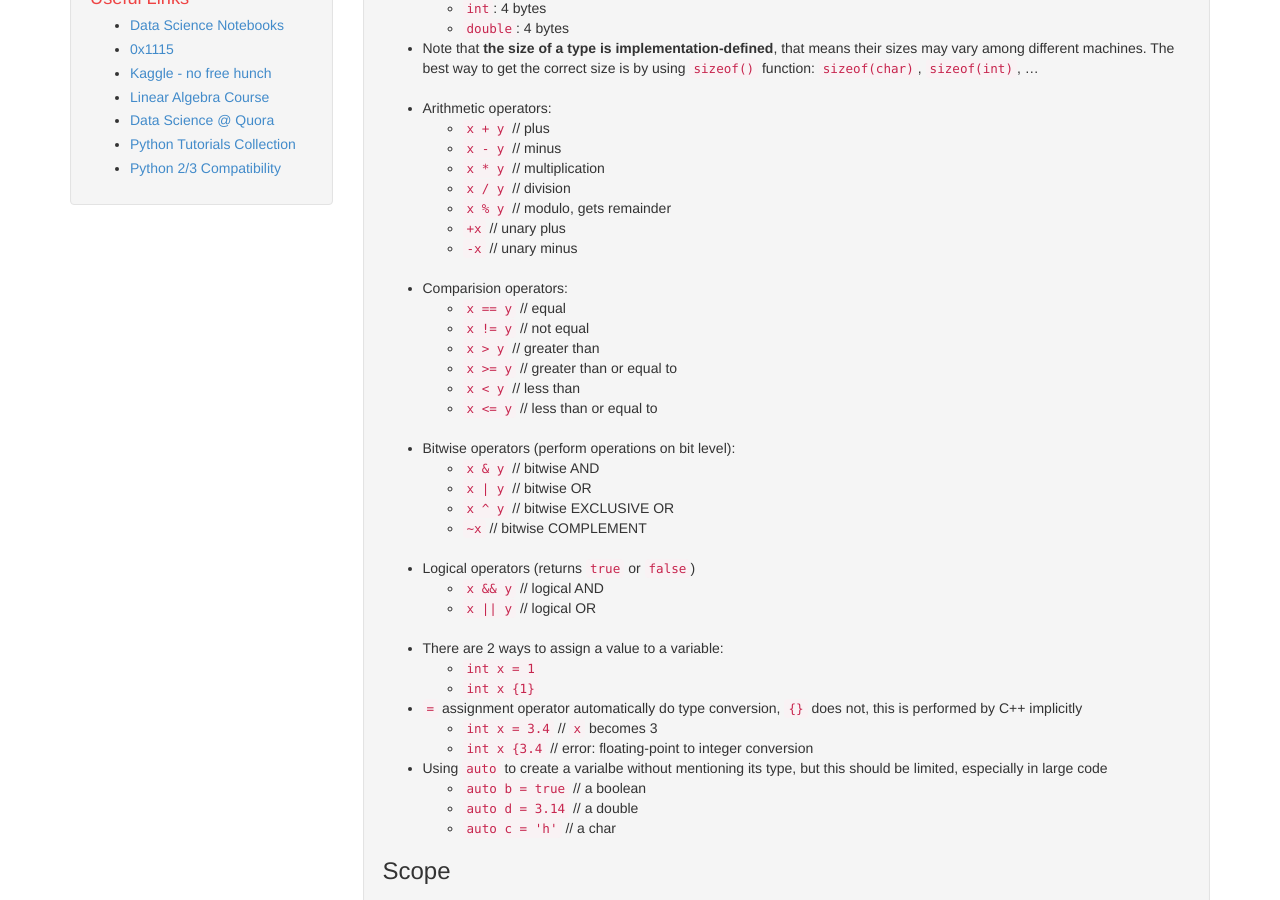
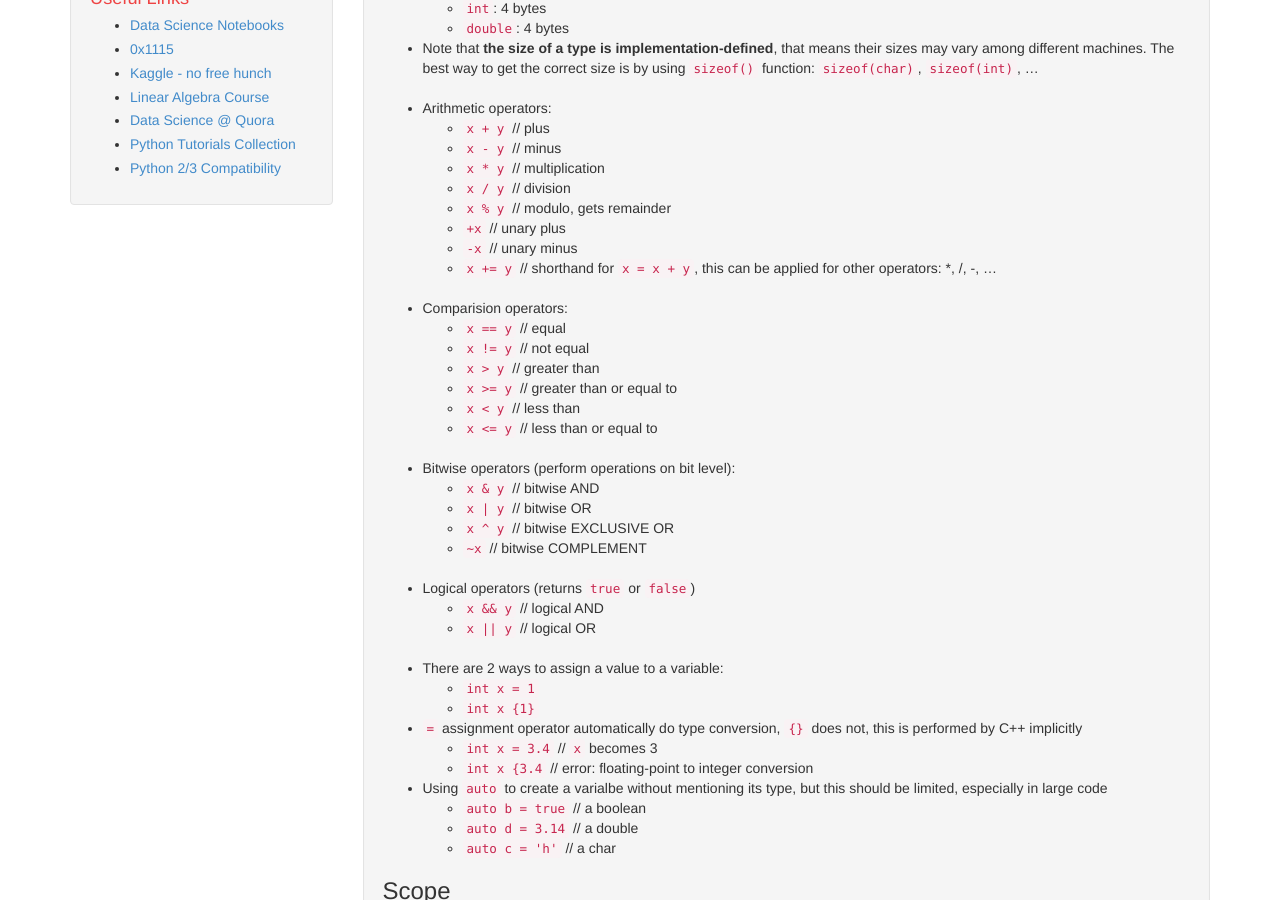
Before and after one commit to hoanvu/hoanvu.github.io, a Jekyll site: the page built from _posts/2016-07-09-c++-notes.md, in a window 1280 px wide and 900 px high, scrolled down 976 px. Built offline with Jekyll 4.4.1, drawn with Linux system fonts in a browser that asks for light colours.

Commit message:
update c++ notes

```diff
--- a/_posts/2016-07-09-c++-notes.md
+++ b/_posts/2016-07-09-c++-notes.md
@@ -55,6 +55,7 @@ So this post will list out some important points that I think I need to remember
     - `x % y`   // modulo, gets remainder
     - `+x`     // unary plus
     - `-x`     // unary minus
+    - `x += y`  // shorthand for `x = x + y`, this can be applied for other operators: *, /, -, ...
 <br><br>
 - Comparision operators:
     - `x == y`  // equal
```
